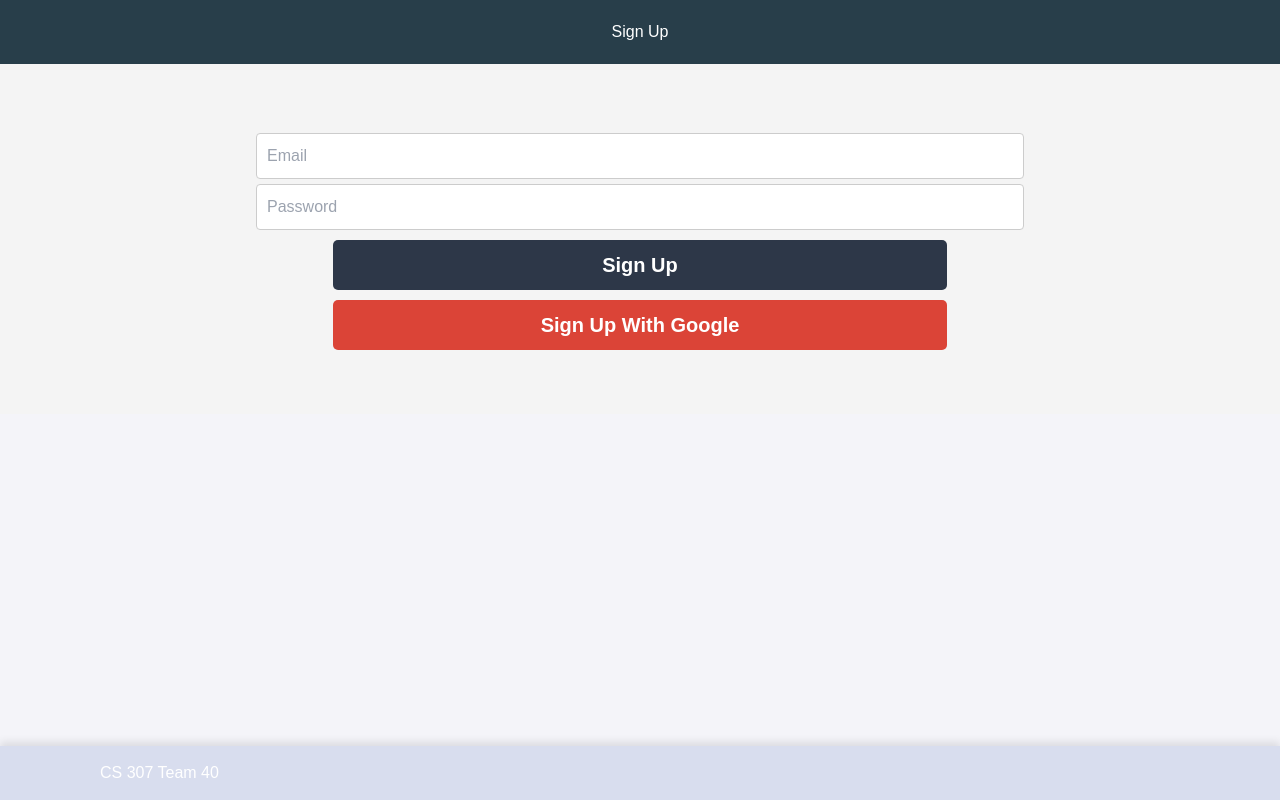
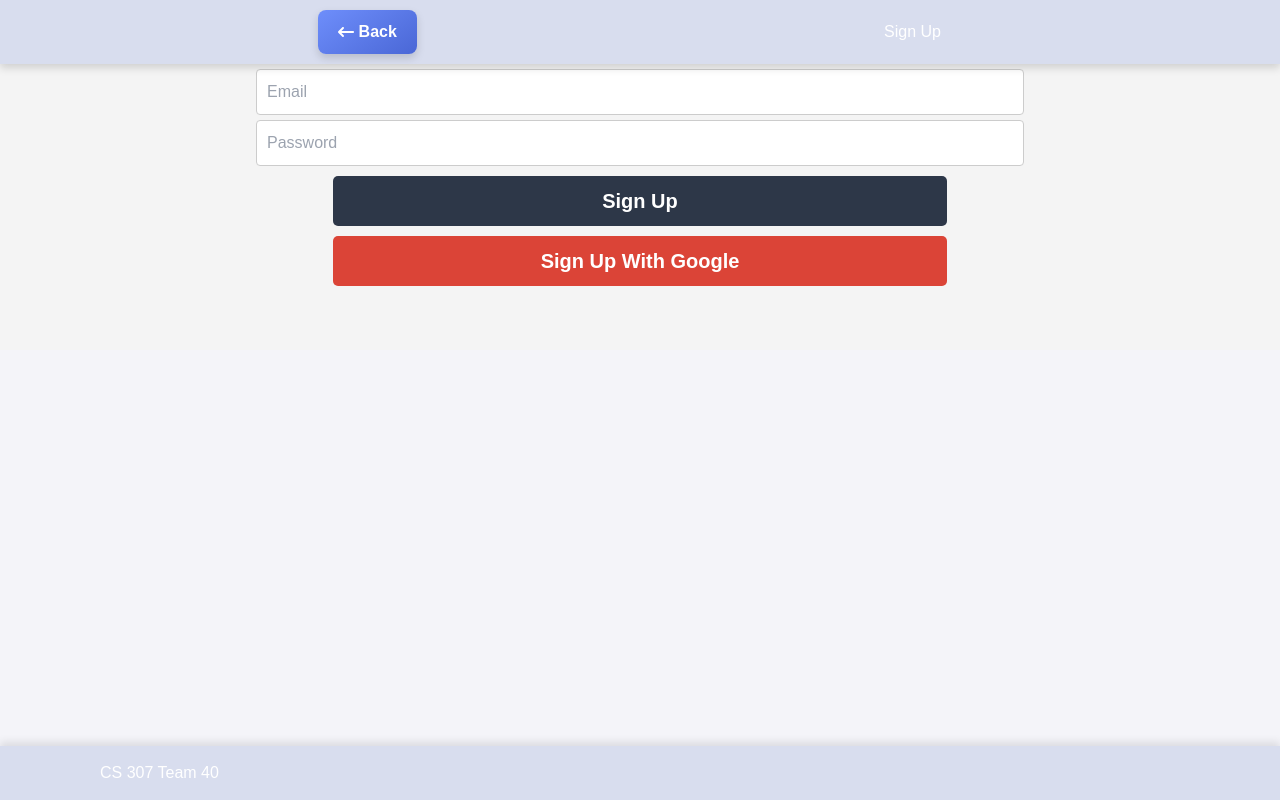
Before and after one commit to WilmKwn/PluggedIn, a React (Create React App) app in the folder frontend/: page /signup in a window 1280 px wide. Built offline with nearby package versions, Linux system fonts and the light colour scheme.

Commit message:
Updated banners

```diff
--- a/frontend/src/App.css
+++ b/frontend/src/App.css
@@ -99,7 +99,7 @@ body {
 }
 
 .messaging-banner {
-  background-color: #283e4a;
+  background-color: #d8ddee;
   left: 'auto';
   top: 'auto';
   margin-right: '10px';
--- a/frontend/src/Banner.css
+++ b/frontend/src/Banner.css
@@ -18,6 +18,7 @@
   position: fixed;
   top: auto;
   margin-bottom: 100px;
+  background: #d8ddee;
 }
 
 
--- a/frontend/src/components/Messaging.js
+++ b/frontend/src/components/Messaging.js
@@ -378,7 +378,7 @@ const Messaging = ({ title }) => {
         <div className="modal-container">
           <header className="flex">
             <div className="messaging-banner flex justify-between items-center">
-              <h2 className="text-2xl p-5 text-white font-bold mb-4">
+              <h2 className="text-2xl p-5 text-black font-bold mb-4">
                 {title}
               </h2>
               <button onClick={closeModal} className="button m-5">
--- a/frontend/src/components/onboarding.js
+++ b/frontend/src/components/onboarding.js
@@ -182,7 +182,7 @@ const Onboarding = () => {
 
   return (
     <div className="app">
-      <header className="app-header">
+      <header className="app-header fixed-banner">
         <div>PluggedIn</div>
         <nav>
           <button onClick={handleSignOut}>Sign Out</button>
--- a/frontend/src/components/signIn.js
+++ b/frontend/src/components/signIn.js
@@ -2,6 +2,8 @@
 import React, { useState } from "react";
 import { useNavigate } from "react-router-dom";
 import { auth } from "./firebase";
+import { FontAwesomeIcon } from "@fortawesome/react-fontawesome";
+import { faArrowLeftLong, faSearch } from "@fortawesome/free-solid-svg-icons";
 import {
   GoogleAuthProvider,
   signInWithPopup,
@@ -58,10 +60,18 @@ const SignIn = () => {
         }
       });
   };
+  const handleBack = () => {
+    window.history.back();
+  };
 
   return (
     <div className="app">
-      <header className="app-header">
+      <header className="app-header fixed-banner">
+      <div>
+            <button onClick={handleBack} className="button">
+              <FontAwesomeIcon icon={faArrowLeftLong} /> <div>&nbsp;</div>Back
+            </button>
+          </div>
         <div>Sign In</div>
       </header>
 
--- a/frontend/src/components/signUp.js
+++ b/frontend/src/components/signUp.js
@@ -1,6 +1,8 @@
 import React, { useState } from "react";
 import { useNavigate } from "react-router-dom";
 import { auth } from "./firebase";
+import { FontAwesomeIcon } from "@fortawesome/react-fontawesome";
+import { faArrowLeftLong, faSearch } from "@fortawesome/free-solid-svg-icons";
 import {
   GoogleAuthProvider,
   signInWithPopup,
@@ -48,10 +50,17 @@ const SignUp = () => {
         }
       });
   };
-
+  const handleBack = () => {
+    window.history.back();
+  };
   return (
     <div className="app">
-      <header className="app-header">
+      <header className="app-header fixed-banner">
+      <div>
+            <button onClick={handleBack} className="button">
+              <FontAwesomeIcon icon={faArrowLeftLong} /> <div>&nbsp;</div>Back
+            </button>
+          </div>
         <div>Sign Up</div>
       </header>
 
```
